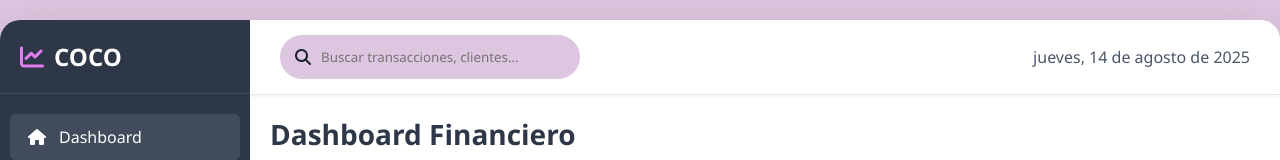
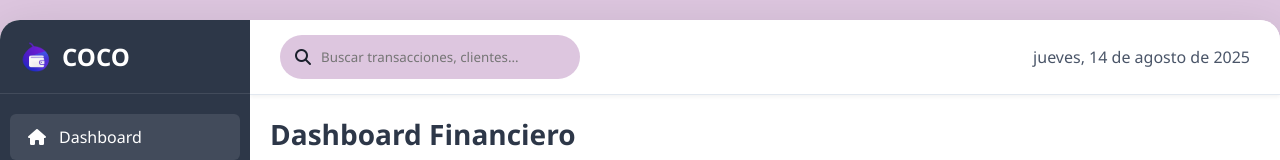
Before and after one commit to Pilomena-98/FinalProject, a website: page Inverst.html in a window 1280 px wide. Both pictures are taken after typing "name@example.com", "Sample123" into the empty fields and a click on the button "Ingresar". Shown: the top 160 px of the page. Drawn offline with nearby package versions, Linux system fonts and the light colour scheme.

Commit message:
Se añadio el logo al front

```diff
--- a/Inverst.html
+++ b/Inverst.html
@@ -186,6 +186,12 @@
             gap: 10px;
         }
 
+
+        .logo-image {
+             width: 32px;
+             height: auto;
+        }
+
         .logo i {
             color: var(--accent);
         }
@@ -743,7 +749,7 @@
             <div class="sidebar">
                 <div class="logo-container">
                     <div class="logo">
-                        <i class="fas fa-chart-line"></i>
+                        <img src="images/logo.png" alt="COCO Logo" class="logo-image" />
                         <span>COCO</span>
                     </div>
                 </div>
```
Also changed, not shown: images/logo.png (added).
